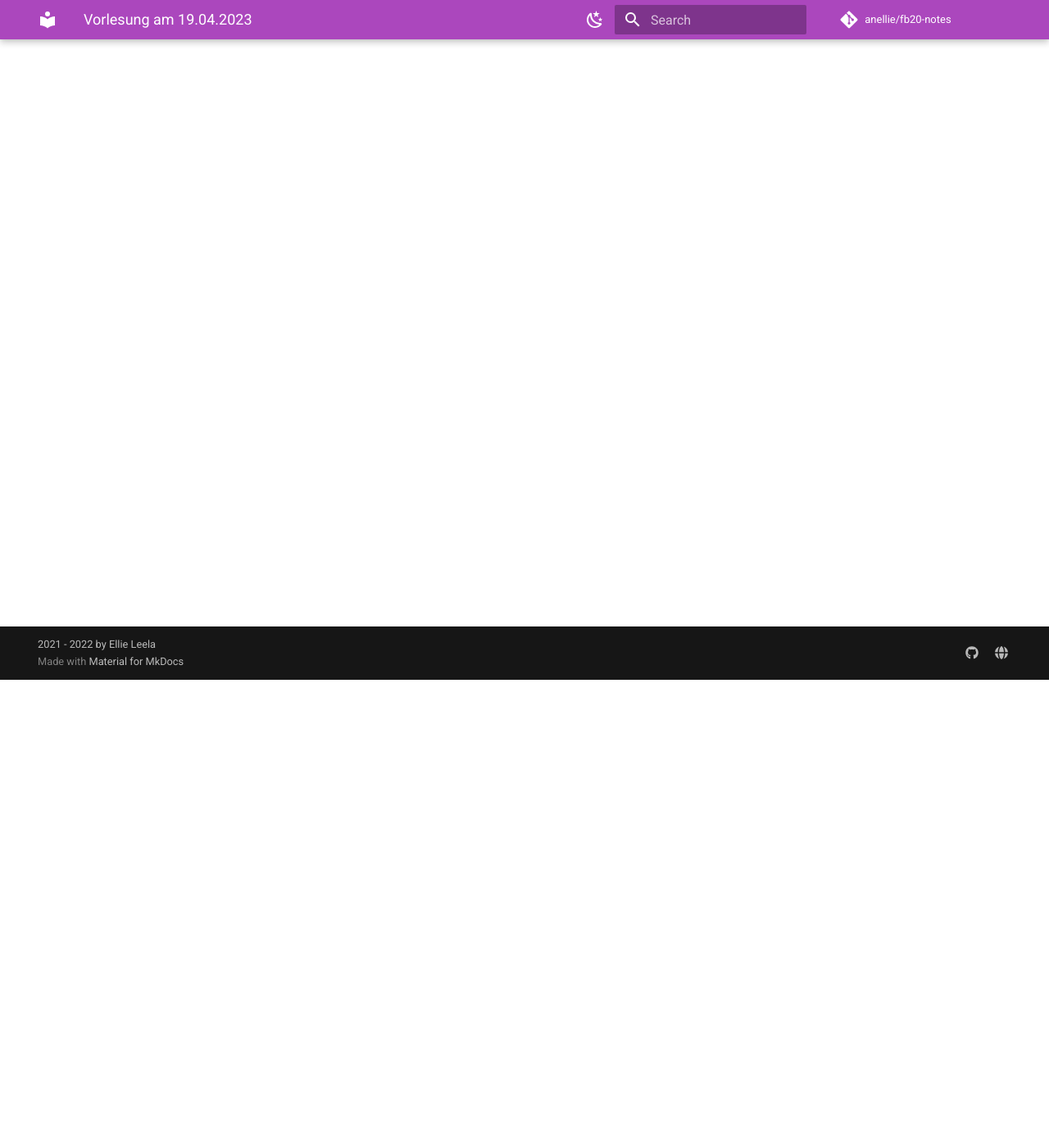
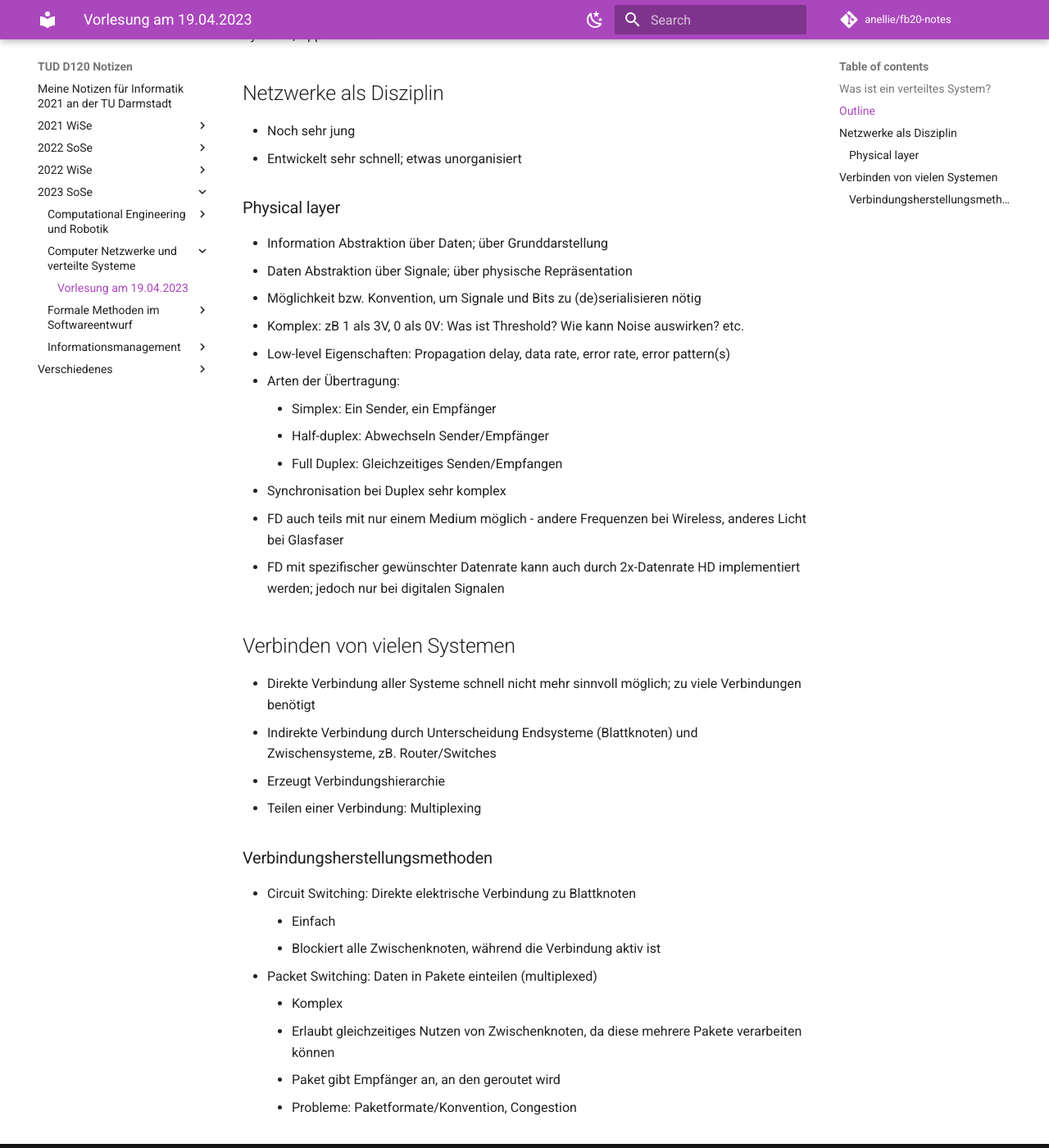
Before and after one commit to aurelilia/fb20-notes, an MkDocs documentation site: the page built from docs/2023 - SoSe/Computer Netzwerke und verteilte Systeme/1_19.04.2023.md, in a window 1280 px wide and 1400 px high, scrolled down 571 px. Shown: the whole window at 82% size. Built offline with MkDocs 1.6.1 and Material for MkDocs 9.7.7, drawn with Linux system fonts in a browser that asks for light colours; comment, search, counter and statistics services are not loaded; some of the changed text lies outside the part shown.

Commit message:
CNuvS 19.04

```diff
--- a/docs/2023 - SoSe/Computer Netzwerke und verteilte Systeme/1_19.04.2023.md
+++ b/docs/2023 - SoSe/Computer Netzwerke und verteilte Systeme/1_19.04.2023.md
@@ -1 +1,59 @@
 # Vorlesung am 19.04.2023
+- Fokus auf Internet: Größtes Netzwerk von verteilten Systemen
+
+### Was ist ein verteiltes System?
+- Ein System, bei dem Rechnersysteme eng kooperieren
+- Ergo: Netzwerk benötigt; ohne keine Kommunikation
+- Genaue Grenze vS und CN unklar
+
+
+## Outline
+- Grundtheorie: Graphentheorie, Queueing theory
+- Netzwerke: Routing, Multicast, Transport
+- Verteilte Systeme: Protokolle (HTTP, DNS, ...), Sicherheit (TLS)
+
+VL-Themen: Routing, Internetworking, Transport, Queueing Theory,
+Multicast, Distributed Systems, Applications
+
+
+## Netzwerke als Disziplin
+- Noch sehr jung
+- Entwickelt sehr schnell; etwas unorganisiert
+
+### Physical layer
+- Information Abstraktion über Daten; über Grunddarstellung
+- Daten Abstraktion über Signale; über physische Repräsentation
+- Möglichkeit bzw. Konvention, um Signale und Bits zu (de)serialisieren nötig
+- Komplex: zB 1 als 3V, 0 als 0V: Was ist Threshold? Wie kann Noise auswirken?
+  etc.
+- Low-level Eigenschaften: Propagation delay, data rate, error rate, error
+  pattern(s)
+- Arten der Übertragung:
+    - Simplex: Ein Sender, ein Empfänger
+    - Half-duplex: Abwechseln Sender/Empfänger
+    - Full Duplex: Gleichzeitiges Senden/Empfangen
+- Synchronisation bei Duplex sehr komplex
+- FD auch teils mit nur einem Medium möglich - andere Frequenzen bei Wireless,
+  anderes Licht bei Glasfaser
+- FD mit spezifischer gewünschter Datenrate kann auch durch 2x-Datenrate HD
+  implementiert werden; jedoch nur bei digitalen Signalen
+
+
+## Verbinden von vielen Systemen
+- Direkte Verbindung aller Systeme schnell nicht mehr sinnvoll möglich; zu viele
+  Verbindungen benötigt
+- Indirekte Verbindung durch Unterscheidung Endsysteme (Blattknoten) und
+  Zwischensysteme, zB. Router/Switches
+- Erzeugt Verbindungshierarchie
+- Teilen einer Verbindung: Multiplexing
+
+### Verbindungsherstellungsmethoden
+- Circuit Switching: Direkte elektrische Verbindung zu Blattknoten
+    - Einfach
+    - Blockiert alle Zwischenknoten, während die Verbindung aktiv ist
+- Packet Switching: Daten in Pakete einteilen (multiplexed)
+    - Komplex
+    - Erlaubt gleichzeitiges Nutzen von Zwischenknoten, da diese mehrere Pakete
+      verarbeiten können
+    - Paket gibt Empfänger an, an den geroutet wird
+    - Probleme: Paketformate/Konvention, Congestion
```
